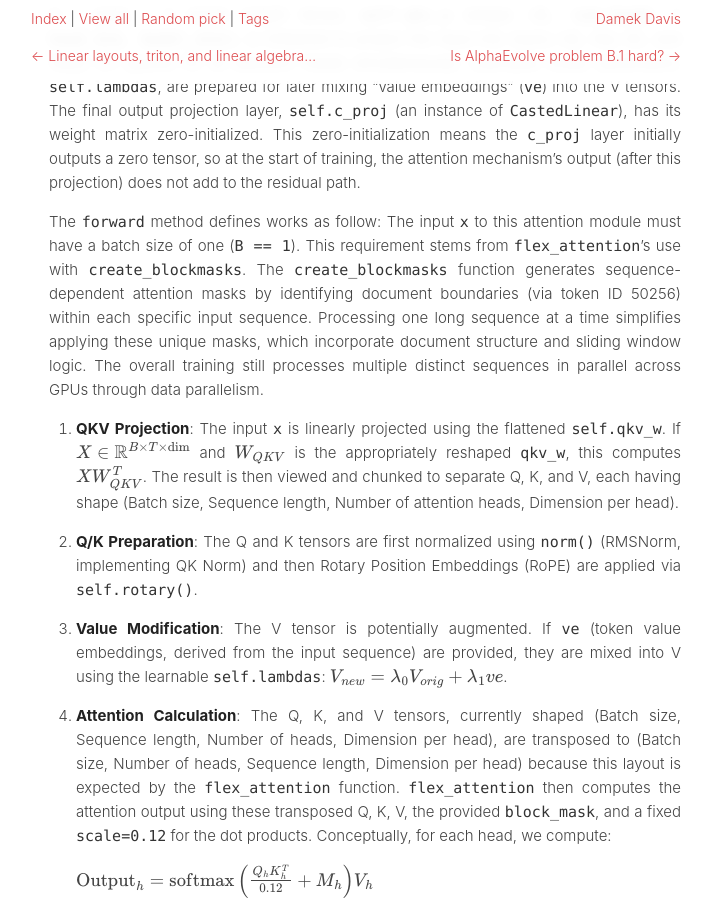
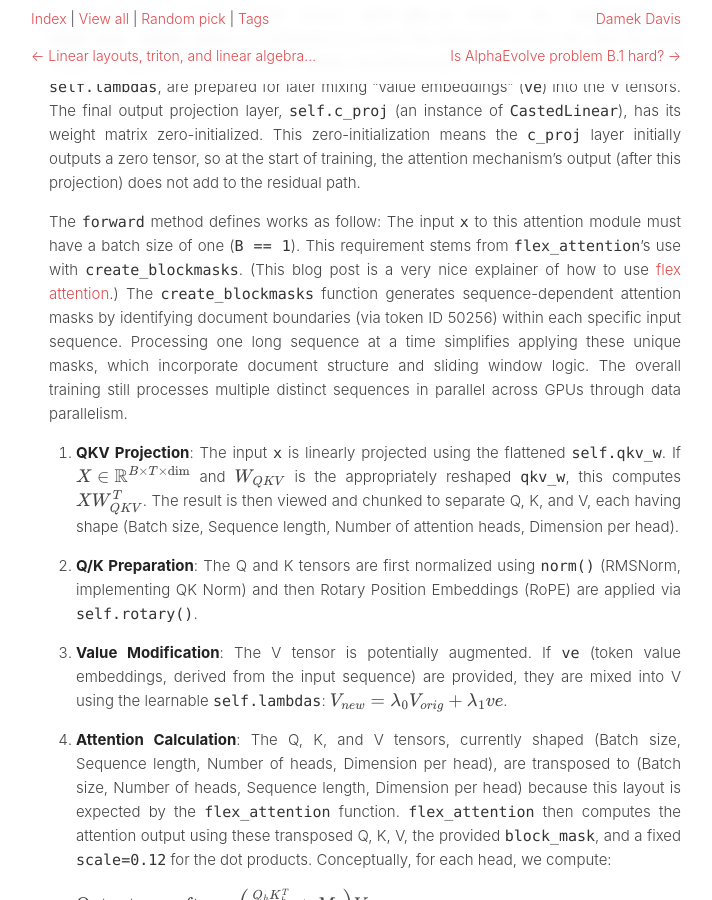
Before and after one commit to damek/damek.github.io, a Jekyll site: the page built from _random/modded-nanogpt-walkthrough-II.md, in a window 1280 px wide and 900 px high, scrolled down 8736 px. Shown: the whole window, without its empty margins (284-996 px from the left). Built offline with Jekyll 4.4.1, drawn with Linux system fonts in a browser that asks for light colours.

Commit message:
update modded-nanogpt-walkthrough-II.md: add link to flex attention blog for enhanced understanding of attention module

```diff
--- a/_random/modded-nanogpt-walkthrough-II.md
+++ b/_random/modded-nanogpt-walkthrough-II.md
@@ -291,7 +291,7 @@ The model implemented in `train_gpt.py` is a decoder-only Transformer, with seve
 
     In `__init__`: A single weight tensor, `self.qkv_w` (shape: `(3, num_heads * head_dim, model_dim)`), is initialized to project the input into Query (Q), Key (K), and Value (V) spaces for all attention heads simultaneously. Learnable scalar parameters, `self.lambdas`, are prepared for later mixing "value embeddings" (`ve`) into the V tensors. The final output projection layer, `self.c_proj` (an instance of `CastedLinear`), has its weight matrix zero-initialized. This zero-initialization means the `c_proj` layer initially outputs a zero tensor, so at the start of training, the attention mechanism's output (after this projection) does not add to the residual path.
 
-    The `forward` method defines works as follow: The input `x` to this attention module must have a batch size of one (`B == 1`). This requirement stems from `flex_attention`'s use with `create_blockmasks`. The `create_blockmasks` function generates sequence-dependent attention masks by identifying document boundaries (via token ID 50256) within each specific input sequence. Processing one long sequence at a time simplifies applying these unique masks, which incorporate document structure and sliding window logic. The overall training still processes multiple distinct sequences in parallel across GPUs through data parallelism.
+    The `forward` method defines works as follow: The input `x` to this attention module must have a batch size of one (`B == 1`). This requirement stems from `flex_attention`'s use with `create_blockmasks`. (This blog post is a very nice explainer of how to use [flex attention](https://pytorch.org/blog/flexattention/){:target="_blank"}.) The `create_blockmasks` function generates sequence-dependent attention masks by identifying document boundaries (via token ID 50256) within each specific input sequence. Processing one long sequence at a time simplifies applying these unique masks, which incorporate document structure and sliding window logic. The overall training still processes multiple distinct sequences in parallel across GPUs through data parallelism.
 
     1.  **QKV Projection**: The input `x` is linearly projected using the flattened `self.qkv_w`. If $X \in \mathbb{R}^{B \times T \times \text{dim}}$ and $W_{QKV}$ is the appropriately reshaped `qkv_w`, this computes $X W_{QKV}^T$. The result is then viewed and chunked to separate Q, K, and V, each having shape (Batch size, Sequence length, Number of attention heads, Dimension per head).
 
```
